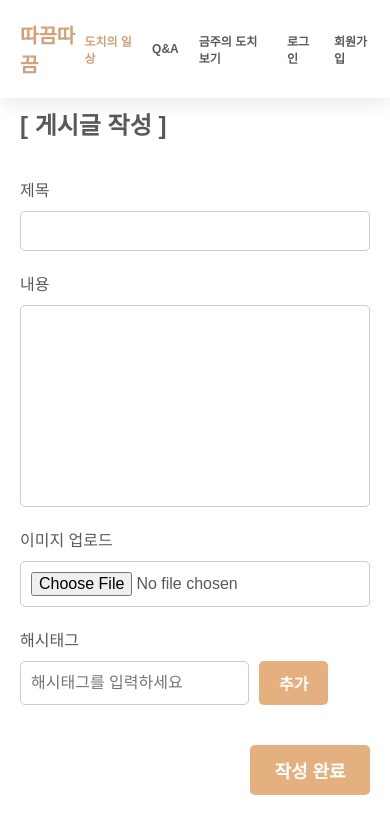
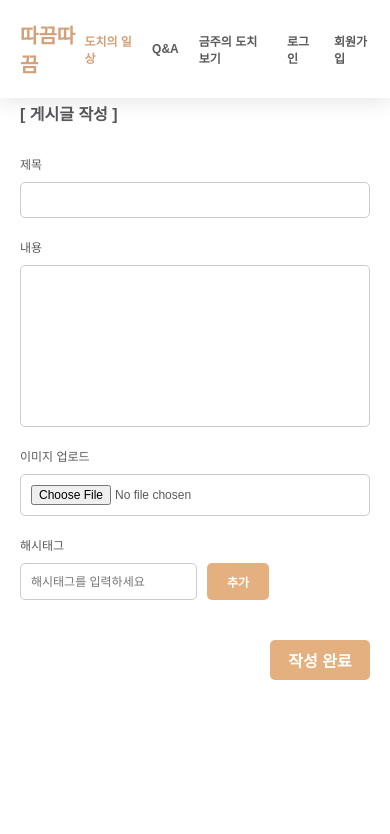
Before and after one commit to sehee-xx/TtakkeumTtakkeum, a Next.js app: page /dochiLifeWrite in a window 390 px wide. Shown: the top 834 px of the page. Built offline with nearby package versions, Linux system fonts and the light colour scheme; a web font is replaced by a local one.

Commit message:
Modify: 도치의 일상 글쓰기 페이지 모바일 반응형

```diff
--- a/src/app/dochiLifeWrite/page.tsx
+++ b/src/app/dochiLifeWrite/page.tsx
@@ -28,7 +28,7 @@ const DochiLifeWrite = () => {
     try {
       console.log(process.env.BACKEND_HOSTNAME);
       const response = await axios.post(
-        `${process.env.BACKEND_HOSTNAME}/articles`,
+        `${process.env.NEXT_PUBLIC_BACKEND_HOSTNAME}/articles`,
         formData
       );
       console.log("글 작성 성공", response.data);
@@ -155,6 +155,10 @@ const Title = styled.h1`
   font-weight: 800;
   color: #58595b;
   padding-bottom: 0px;
+
+  @media (max-width: 480px) {
+    font-size: 16px;
+  }
 `;
 
 const Label = styled.label`
@@ -163,6 +167,10 @@ const Label = styled.label`
   display: flex;
   flex-direction: column;
   gap: 10px;
+
+  @media (max-width: 480px) {
+    font-size: 12px;
+  }
 `;
 
 const Input = styled.input`
@@ -170,6 +178,10 @@ const Input = styled.input`
   font-size: 16px;
   border: 1px solid #ccc;
   border-radius: 5px;
+
+  @media (max-width: 480px) {
+    font-size: 12px;
+  }
 `;
 
 const Textarea = styled.textarea`
@@ -178,6 +190,10 @@ const Textarea = styled.textarea`
   border: 1px solid #ccc;
   border-radius: 5px;
   resize: none;
+
+  @media (max-width: 480px) {
+    font-size: 12px;
+  }
 `;
 
 const ImagePreview = styled.img`
@@ -186,6 +202,10 @@ const ImagePreview = styled.img`
   height: auto;
   border: 1px solid #ccc;
   border-radius: 5px;
+
+  @media (max-width: 480px) {
+    font-size: 12px;
+  }
 `;
 
 const Button = styled.button`
@@ -205,6 +225,12 @@ const Button = styled.button`
 
   &:hover {
     background-color: #d3a179;
+  }
+
+  @media (max-width: 480px) {
+    font-size: 16px;
+    width: 100px;
+    height: 40px;
   }
 `;
 
@@ -226,6 +252,10 @@ const AddHashtagButton = styled.button`
   &:hover {
     background-color: #d3a179;
   }
+
+  @media (max-width: 480px) {
+    font-size: 12px;
+  }
 `;
 
 const HashtagList = styled.div`
```
